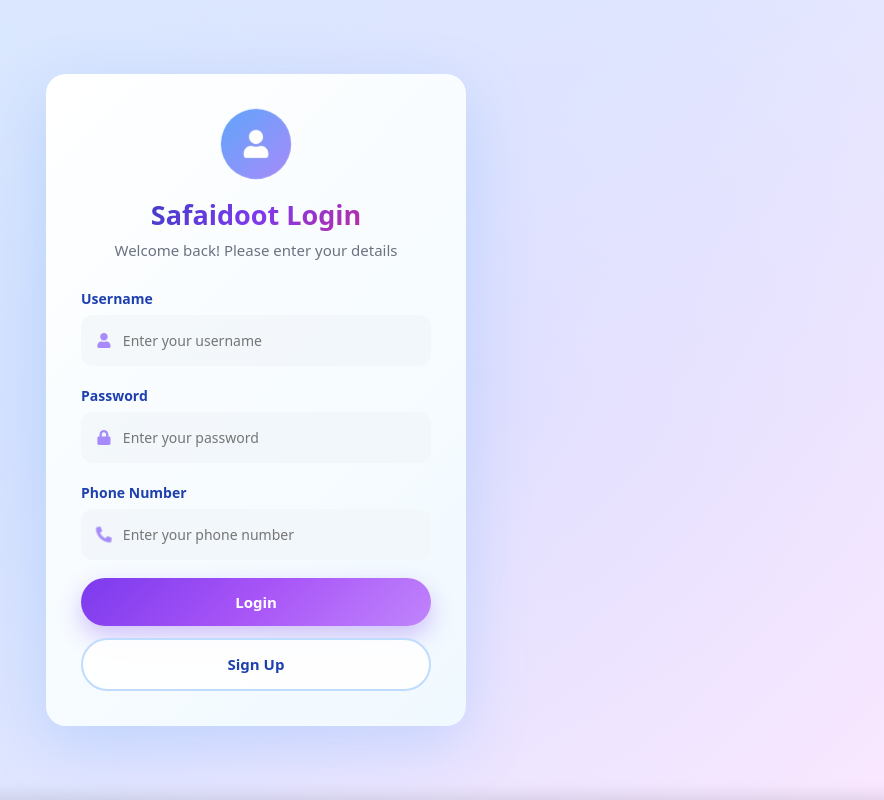
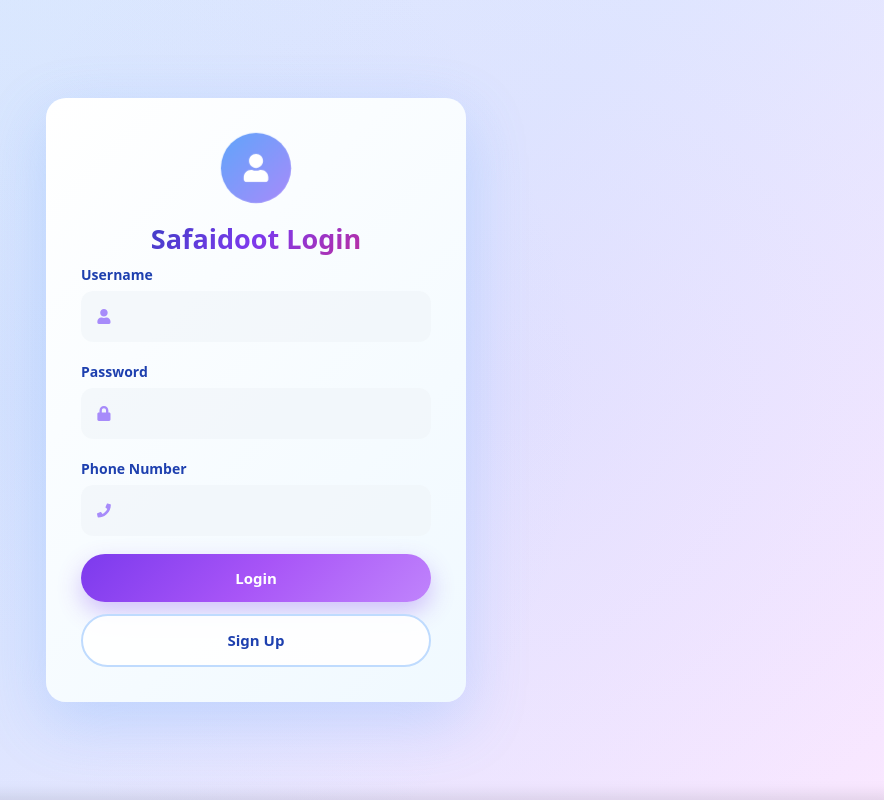
Before and after one commit to project4950-creator/Smart--Complaint--System, a React (Vite) app: page /karmchari-login in a window 1280 px wide. Shown: the whole page, without its empty margins (384-1268 px from the left). Built offline with nearby package versions, Linux system fonts and the light colour scheme; no server answers.

Commit message:
Update CommonLogin.jsx

```diff
--- a/src/component/CommonLogin.jsx
+++ b/src/component/CommonLogin.jsx
@@ -3,10 +3,9 @@ import { FaUser, FaLock, FaPhone } from "react-icons/fa";
 import { useState } from "react";
 import "./CommonLogin.css";
 
-// ✅ API BASE FROM ENV
 const API_BASE = import.meta.env.VITE_API_URL;
 
-const CommonLogin = ({ role = "Citizen", signupPath, forgotPath }) => {
+const CommonLogin = ({ role = "Citizen", signupPath }) => {
   const navigate = useNavigate();
 
   const [form, setForm] = useState({
@@ -28,9 +27,7 @@ const CommonLogin = ({ role = "Citizen", signupPath, forgotPath }) => {
 
       const res = await fetch(`${API_BASE}/api/login/`, {
         method: "POST",
-        headers: {
-          "Content-Type": "application/json",
-        },
+        headers: { "Content-Type": "application/json" },
         body: JSON.stringify(form),
       });
 
@@ -41,7 +38,10 @@ const CommonLogin = ({ role = "Citizen", signupPath, forgotPath }) => {
         return;
       }
 
-      // ✅ SAVE SESSION DATA
+      // 🔥 CLEAR OLD SESSION DATA
+      localStorage.clear();
+
+      // ✅ SAVE NEW SESSION
       localStorage.setItem("user_id", data.user_id);
       localStorage.setItem("role", data.role);
 
@@ -49,26 +49,14 @@ const CommonLogin = ({ role = "Citizen", signupPath, forgotPath }) => {
         localStorage.setItem("area", data.area);
       }
 
-      // ✅ CITIZEN FLOW
+      // ✅ CITIZEN FLOW (ALWAYS GO TO SUBMIT FIRST)
       if (data.role === "CITIZEN") {
-        const hasSubmitted =
-          localStorage.getItem("has_submitted_complaint") === "true";
-
-        navigate(
-          hasSubmitted
-            ? "/citizen-dashboard"
-            : "/submit-complaint",
-          { replace: true }
-        );
+        navigate("/submit-complaint", { replace: true });
         return;
       }
 
-      // ✅ OTHER ROLES (ADMIN / STAFF / MANAGER)
-      if (data.redirect) {
-        navigate(data.redirect, { replace: true });
-      } else {
-        navigate("/", { replace: true });
-      }
+      // ✅ OTHER ROLES
+      navigate(data.redirect || "/", { replace: true });
 
     } catch (err) {
       console.error(err);
@@ -87,17 +75,12 @@ const CommonLogin = ({ role = "Citizen", signupPath, forgotPath }) => {
         </div>
 
         <h3 className="login-title">{role} Login</h3>
-        <p className="login-subtitle">
-          Welcome back! Please enter your details
-        </p>
 
-        {/* USERNAME */}
         <label>Username</label>
         <div className="input-box">
           <FaUser />
           <input
             type="text"
-            placeholder="Enter your username"
             value={form.username}
             onChange={(e) =>
               setForm({ ...form, username: e.target.value })
@@ -105,13 +88,11 @@ const CommonLogin = ({ role = "Citizen", signupPath, forgotPath }) => {
           />
         </div>
 
-        {/* PASSWORD */}
         <label>Password</label>
         <div className="input-box">
           <FaLock />
           <input
             type="password"
-            placeholder="Enter your password"
             value={form.password}
             onChange={(e) =>
               setForm({ ...form, password: e.target.value })
@@ -119,13 +100,11 @@ const CommonLogin = ({ role = "Citizen", signupPath, forgotPath }) => {
           />
         </div>
 
-        {/* PHONE */}
         <label>Phone Number</label>
         <div className="input-box">
-          <FaPhone className="phone-icon" />
+          <FaPhone />
           <input
             type="text"
-            placeholder="Enter your phone number"
             value={form.phone}
             onChange={(e) =>
               setForm({ ...form, phone: e.target.value })
@@ -133,15 +112,6 @@ const CommonLogin = ({ role = "Citizen", signupPath, forgotPath }) => {
           />
         </div>
 
-        {/* FORGOT PASSWORD */}
-        {/* <div
-          className="forgot-link"
-          onClick={() => navigate(forgotPath || "/forgot")}
-        >
-          Forgot password?
-        </div> */}
-
-        {/* LOGIN BUTTON */}
         <button
           className="btn-login"
           onClick={handleLogin}
@@ -150,7 +120,6 @@ const CommonLogin = ({ role = "Citizen", signupPath, forgotPath }) => {
           {loading ? "Logging in..." : "Login"}
         </button>
 
-        {/* SIGNUP BUTTON */}
         <button
           className="btn-signup"
           onClick={() => navigate(signupPath || "/signup")}
```
